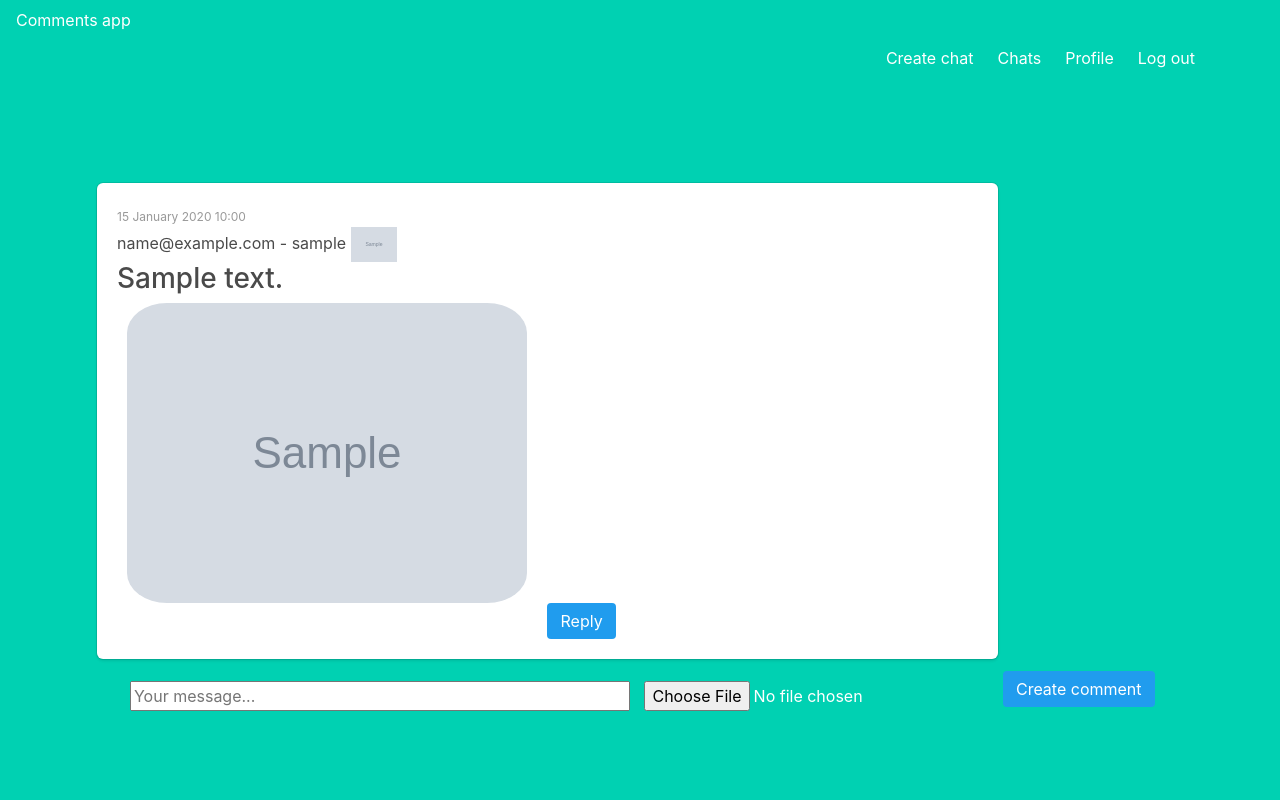
After one commit to YevhenVovk1992/Comments_tree_django, a Django app: page /comments/1/ in a window 1280 px wide. The commit adds this page. Run offline with Django 4.2, Linux system fonts and the light colour scheme; a user stored in the database is signed in; tables that the repository leaves empty hold one stand-in row (values such as "Sample post"); grey boxes marked "Sample" are stand-in pictures.

Commit message:
Create comments tree
add CommentsView view to show and create comment;
use login_required to the path 'comment/<pk>/';
create 'chat' HTML template;

```diff
--- a/comments/models.py
+++ b/comments/models.py
@@ -1,4 +1,3 @@
-from django.contrib.auth import get_user_model
 from django.contrib.auth.models import User
 
 from django.db import models
@@ -15,6 +14,7 @@ class BlogPost(models.Model):
 
     def to_dict(self):
         return {
+            'pk': self.id,
             'title': self.title,
             'create_at': str(self.create_at)[:10]
         }
@@ -39,8 +39,9 @@ class CommentModel(models.Model):
 
 
 class Message(CommentModel):
-    answers = models.ManyToManyField("Answer", related_name="comments")
-
-
-class Answer(CommentModel):
-    pass
+    parent = models.ForeignKey(
+        'self',
+        blank=True, null=True,
+        on_delete=models.CASCADE,
+        related_name='replies',
+    )
--- /dev/null
+++ b/comments/templates/comments/chat.html
@@ -0,0 +1,61 @@
+{% extends 'user/layout.html' %}
+{% load static %}
+
+
+{% block content %}
+<div class="w-full flex flex-wrap items-center">
+    <div class="column is-10 is-offset-0">
+        {% for comment in comments %}
+
+            {% if not comment.parent %}
+            <div class="box" style="text-align: left">
+                <span class="message-date" style="color: #999; font-size: 12px">
+                    {{ comment.create_at|date:"j F Y H:i" }}
+                </span>
+                <div>{{ comment.email }} - {{ comment.user }}
+                    {% if comment.user.profile.avatar %}
+                        <img src="{{ comment.user.profile.avatar.url }}" alt="" style="height: 35px"/>
+                    {% endif %}
+                </div>
+                <h3>{{ comment.text }}</h3>
+                {% if comment.image %}
+                  <a class="fancybox" href="{{ comment.image.url }}">
+                    <img style="border-radius: 10%; margin-left: 10px" src="{{ comment.image.url }}"
+                         alt="image"/>
+                  </a>
+                {% endif %}
+                <button class="button is-info is-middle" style="margin-left: 50%">Reply</button>
+            </div>
+                 {% for i in comment.replies.all %}
+                     <div class="box" style="text-align: left; margin-left: 10%">
+                            <span class="message-date" style="color: #999; font-size: 12px">
+                                {{ i.create_at|date:"j F Y H:i" }}
+                            </span>
+                            <div>{{ i.email }} - {{ i.user }}
+                                {% if i.user.profile.avatar %}
+                                    <img src="{{ i.user.profile.avatar.url }}" alt="" style="height: 35px"/>
+                                {% endif %}
+                            </div>
+                            <h3>{{ i.text }}</h3>
+                            {% if i.image %}
+                              <a class="fancybox" href="{{ i.image.url }}">
+                                <img style="border-radius: 10%; margin-left: 10px" src="{{ i.image.url }}"
+                                     alt="image"/>
+                              </a>
+                            {% endif %}
+                        </div>
+                 {% endfor %}
+            {% endif %}
+        {% endfor %}
+    </div>
+
+     <form method="post" action="" class="inline-flex" enctype="multipart/form-data">
+         {% csrf_token %}
+        <label for="chat-message-input"></label>
+        <input type="text" id="chat-message-input" name="text" style="width: 500px"  placeholder="Your message...">
+        <input type="file" name="file" style="margin: 10px" id="chat-file-input">
+        <button class="button is-info is-middle">Create comment</button>
+      </form>
+
+</div>
+{% endblock %}
--- a/comments/templates/comments/comments_block.html
+++ b/comments/templates/comments/comments_block.html
@@ -14,8 +14,7 @@
         <div class="box">
             <p class="mb-1 text-2xl font-semibold">{{ blog.title }}</p><br>
             <p class="mb-1 text-xs font-semibold">{{ blog.create_at }}</p>
-
-            <a href="#" ><button class="button is-info is-middle">Connect</button></a>
+            <a href="{% url "comments:comments" pk=blog.pk %}"><button class="button is-info is-middle">Connect</button></a>
         </div>
 
         {% empty %}
--- a/comments/urls.py
+++ b/comments/urls.py
@@ -10,7 +10,8 @@ app_name = "comments"
 
 urlpatterns = [
     path("chats/", login_required(views.ChatListView.as_view()), name="chats_list"),
-    path("chats/create/", login_required(views.ChatCreate.as_view()), name="create_chat")
+    path("chats/create/", login_required(views.ChatCreate.as_view()), name="create_chat"),
+    path("comments/<int:pk>/", login_required(views.CommentsView.as_view()), name="comments"),
 ]
 if settings.DEBUG:
     urlpatterns += static(settings.MEDIA_URL, document_root=settings.MEDIA_ROOT)
--- a/comments/views.py
+++ b/comments/views.py
@@ -1,4 +1,3 @@
-from django.views import generic
 from django.views import View
 from django.core.exceptions import ValidationError
 from django.shortcuts import render, redirect
@@ -16,7 +15,6 @@ class ChatListView(View):
         """
         queryset = models.BlogPost.objects.all()
         comments_block_list = [i.to_dict() for i in queryset]
-        print(comments_block_list)
         context = {
             'comments_block_list': comments_block_list
         }
@@ -40,7 +38,7 @@ class ChatCreate(FormView):
                 text=text,
                 email=user.email
             )
-            # return redirect()
+            return redirect("comments:chats_list")
 
         except ValidationError as e:
             form.add_error(None, e)
@@ -48,3 +46,29 @@ class ChatCreate(FormView):
 
     def form_invalid(self, form):
         return self.render_to_response(self.get_context_data(form=form))
+
+
+class CommentsView(View):
+    def get(self, request, pk):
+        chat = models.BlogPost.objects.get(pk=pk)
+        comments = models.Message.objects.filter(chat=pk).order_by("create_at").all()
+        self.request.session['chat'] = chat.id
+        context = {"chat": chat, "comments": comments}
+        return render(request, "comments/chat.html", context)
+
+    def post(self, request, pk):
+        comment = self.request.POST.get('text')
+        file = self.request.FILES.get('file')
+        user = self.request.user
+        chat = models.BlogPost.objects.filter(id=self.request.session.get('chat')).first()
+        try:
+            models.Message.objects.create(
+                user=user,
+                chat=chat,
+                text=comment,
+                email=user.email,
+                image=file
+            )
+        except ValidationError:
+            pass
+        return redirect("comments:comments", pk=pk)
--- a/user/templates/user/layout.html
+++ b/user/templates/user/layout.html
@@ -17,19 +17,22 @@
         <div class="hero-head">
             <nav class="navbar">
                 <div>
-                    <a href="{% url "start_page" %}" class="text-xl text-white">Spa conversation</a>
+                    <a href="{% url "start_page" %}" class="text-xl text-white">Comments app</a>
                 </div>
                 <div class="container">
                     <div id="navbarMenuHeroA" class="navbar-menu">
                         <div class="navbar-end">
+
                             {% if request.user.is_authenticated %}
                                 <a href="{% url "comments:create_chat" %}" class="navbar-item">Create chat</a>
-                                <a href="{% url "comments:chats_list" %}" class="navbar-item">Comments</a>
+                                <a href="{% url "comments:chats_list" %}" class="navbar-item">Chats</a>
                                 <a href="{% url "user:user_profile" %}" class="navbar-item">Profile</a>
                                 <a href="{% url "user:logout" %}" class="navbar-item">Log out</a>
+
                             {% else %}
                                 <a href="{% url "user:login" %}" class="navbar-item">Log in</a>
                                 <a href="{% url "user:signup" %}" class="navbar-item">Sign up</a>
+
                             {% endif %}
                         </div>
                     </div>
```
Also changed, not shown: comments/forms.py (line endings or trailing spaces), comments/migrations/0002_message_parent.py (added).
